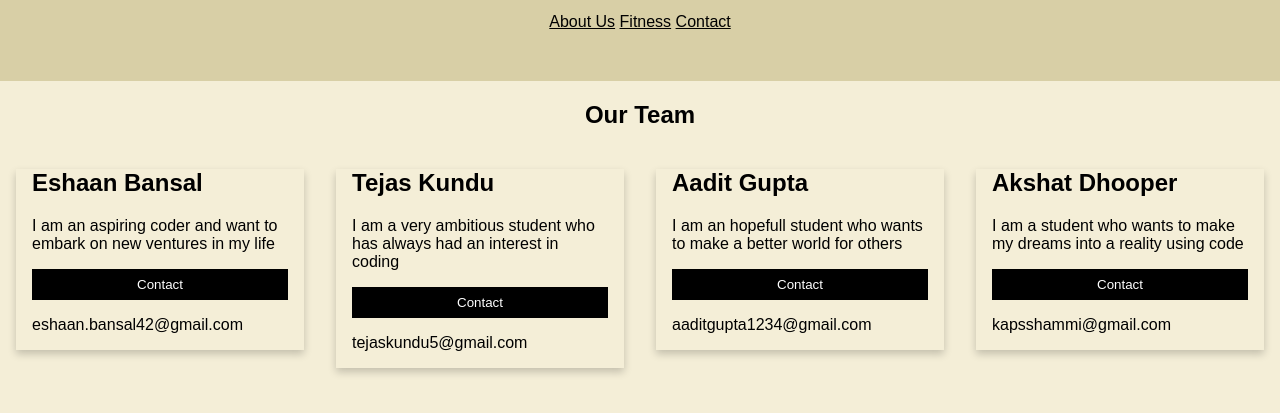
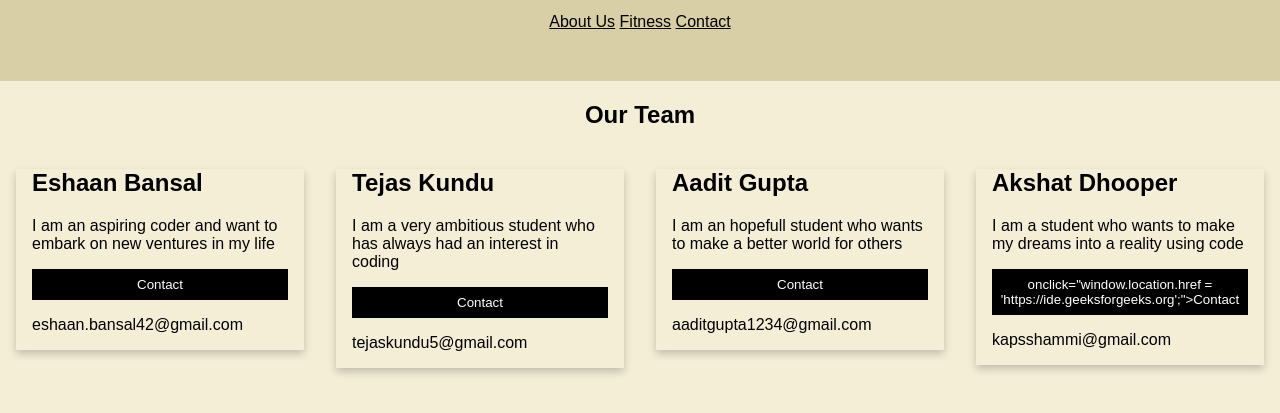
Before and after one commit to DarkAura96/aboutus, a plain HTML site: page index.htm in a window 1280 px wide. Shown: the part 169-582 px from the top of the page. Drawn offline with Linux system fonts and the light colour scheme.

Commit message:
Update index.htm

```diff
--- a/index.htm
+++ b/index.htm
@@ -144,7 +144,7 @@ html {
       <div class="container">
         <h2>Akshat Dhooper</h2>
         <p>I am a student who wants to make my dreams into a reality using code</p>
-        <p><button class="button">Contact</button></p>
+        <p><button class="button">onclick="window.location.href = 'https://ide.geeksforgeeks.org';">Contact</button></p>
         <p>kapsshammi@gmail.com</p>
       </div>
     </div>
```
